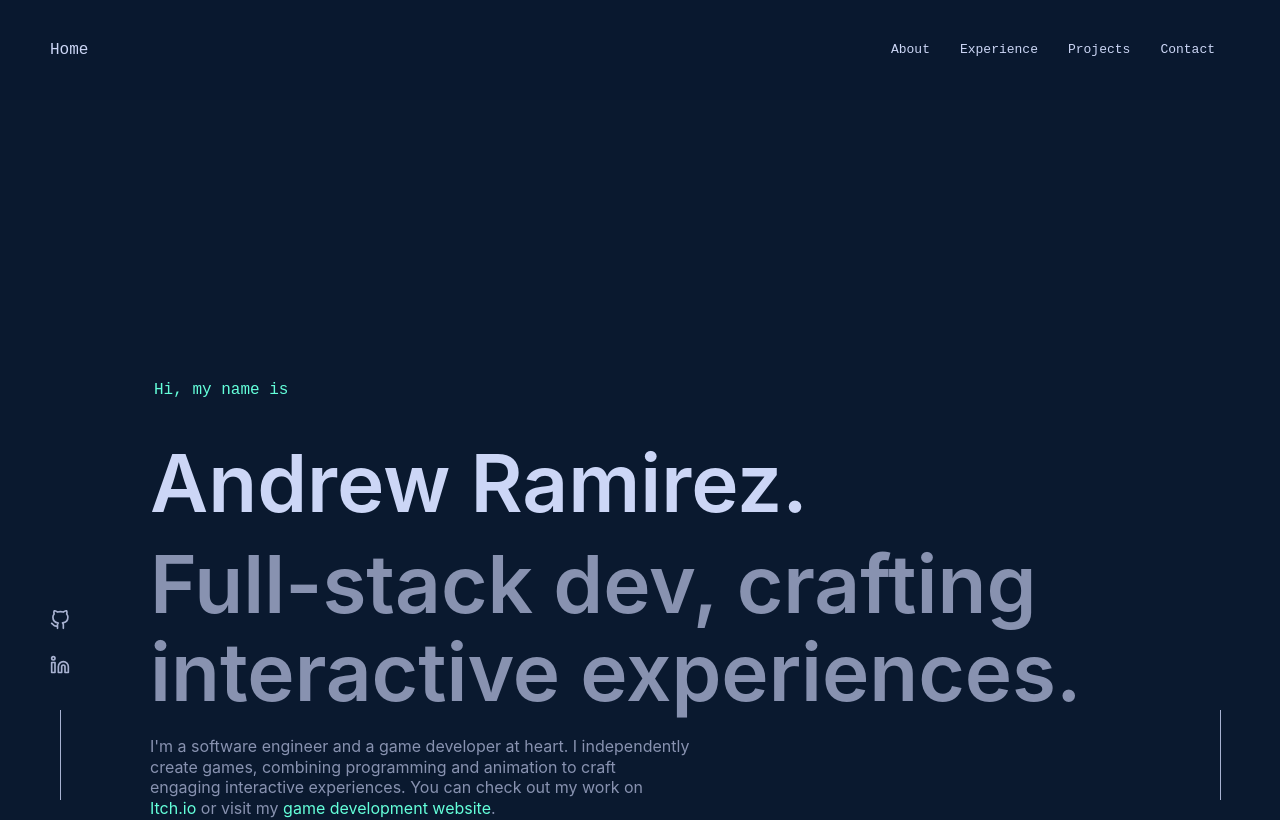
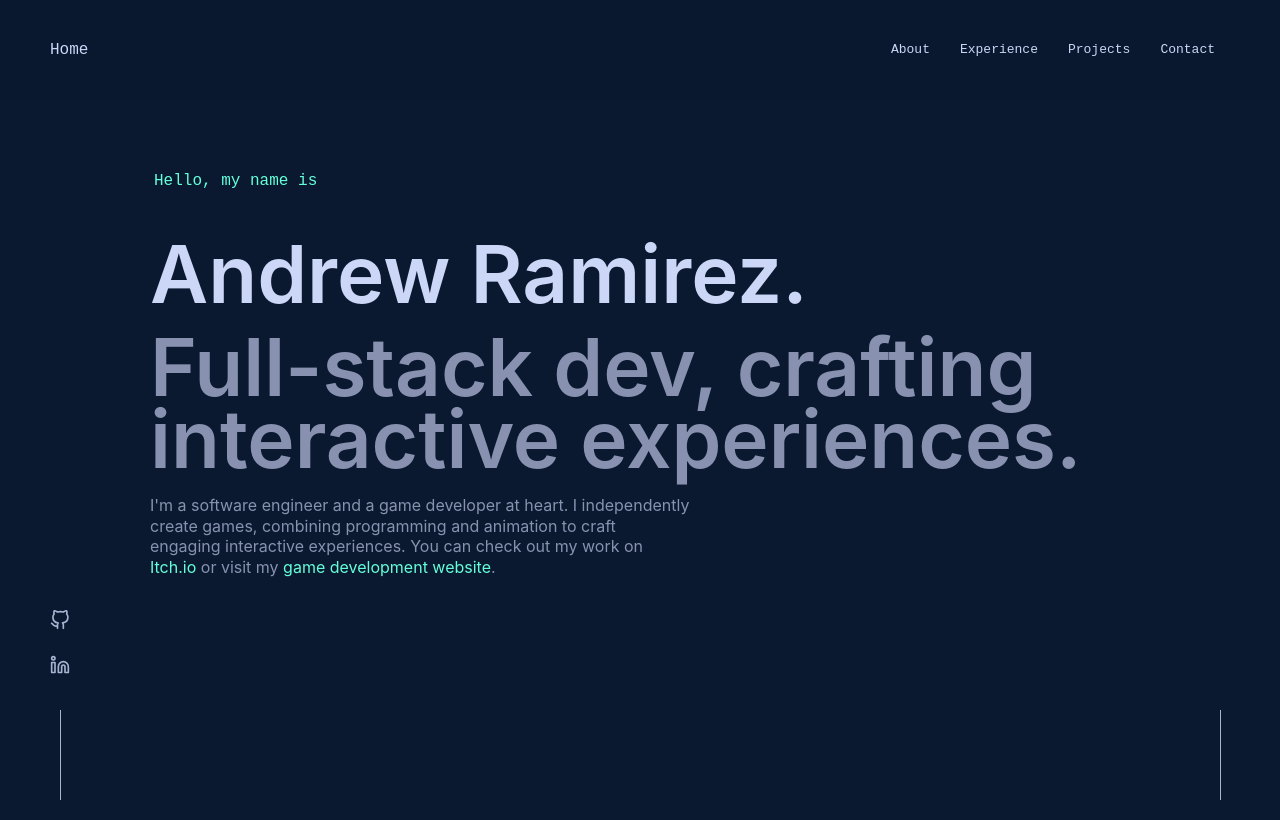
Before and after one commit to drewRam/Portfolio, a React (Create React App) app: page / in a window 1280 px wide. Shown: the top 820 px of the page. Built offline with nearby package versions, Linux system fonts and the light colour scheme; no server answers.

Commit message:
Fixed nav css animations, and fixed centering on landing page.

```diff
--- a/src/components/layouts/NavBar.tsx
+++ b/src/components/layouts/NavBar.tsx
@@ -1,5 +1,5 @@
 import React, { useEffect, useState } from 'react';
-import styled from 'styled-components';
+import styled, { css } from 'styled-components';
 import { CSSTransition, TransitionGroup } from 'react-transition-group';
 import { config, NavigationLinks } from 'config';
 import { useScrollDirection } from 'hooks';
@@ -21,8 +21,35 @@ const StyledHeader = styled.header<StyledHeaderProps>`
   padding: 0px 50px;
   width: 100%;
   height: var(--nav-height);
+  background-color: rgba(10, 25, 47, 0.85);
+  filter: none !important;
+  pointer-events: auto !important;
+  user-select: auto !important;
+  backdrop-filter: blur(10px);
+  transition: var(--transition);
 
-  background-color: rgba(10, 25, 47, 0.85);
+  @media (max-width: 1080px) {
+    padding: 0 40px;
+  }
+
+  @media (max-width: 768px) {
+    padding: 0 25px;
+  }
+
+  ${({ scrollDirection, scrolledToTop }) =>
+    scrollDirection === "up" && !scrolledToTop && css`
+      height: var(--nav-scroll-height);
+      transform: translateY(0px);
+      background-color: rgba(10, 25, 47, 0.85);
+      box-shadow: 0 10px 30px -10px var(--navy-shadow);
+    `};
+
+  ${({ scrollDirection, scrolledToTop }) =>
+    scrollDirection === "down" && !scrolledToTop && css`
+      height: var(--nav-scroll-height);
+      transform: translateY(calc(var(--nav-scroll-height) * -1));
+      box-shadow: 0 10px 30px -10px var(--navy-shadow);
+    `};
 `;
 
 const StyledNavigation = styled.nav`
--- a/src/components/sections/Hero.tsx
+++ b/src/components/sections/Hero.tsx
@@ -9,7 +9,7 @@ const StyledHeroSection = styled.section`
     align-items: flex-start;
     min-height: 100vh;
     height: 100vh;
-    padding: 0;
+    padding-top: 0;
 
     @media (max-height: 700px) and (min-width: 700px), (max-width: 360px) {
         height: auto;
@@ -31,7 +31,7 @@ const StyledHeroSection = styled.section`
     h3 {
         margin-top: 5px;
         color: var(--slate);
-        line-height: 1.1;
+        line-height: 0.9;
     }
 
     p {
@@ -71,7 +71,7 @@ const Hero: React.FC = () => {
     }, []);
 
     const items: HeroItem[] = [
-        { node: <h1>Hi, my name is</h1>, ref: oneRef },
+        { node: <h1>Hello, my name is</h1>, ref: oneRef },
         { node: <h2 className="big-heading">Andrew Ramirez.</h2>, ref: twoRef },
         { node: <h3 className="big-heading">Full-stack dev, crafting interactive experiences.</h3>, ref: threeRef },
         { node: (
--- a/src/styles/GlobalStyle.ts
+++ b/src/styles/GlobalStyle.ts
@@ -97,7 +97,7 @@ const GlobalStyle = createGlobalStyle`
         width: 100%;
         max-width: 1600px;
         min-height: 100vh;
-        padding: 200px 150px;
+        padding: 25px 150px;
 
         @media (max-width: 1080px) {
             padding: 200px 100px;
--- a/src/styles/variables.ts
+++ b/src/styles/variables.ts
@@ -19,6 +19,7 @@ const variables = css`
 
 
         --nav-height: 100px;
+        --nav-scroll-height: 70px;
         --border-radius: 4px;
 
         --tab-height: 42px;
@@ -36,8 +37,6 @@ const variables = css`
         --fz-xxl: 22px;
         --fz-heading: 32px;
 
-        --border-radius: 4px;
-
         --easing: cubic-bezier(0.645, 0.045, 0.355, 1);
         --transition: all 0.25s cubic-bezier(0.645, 0.045, 0.355, 1);
     }
```
